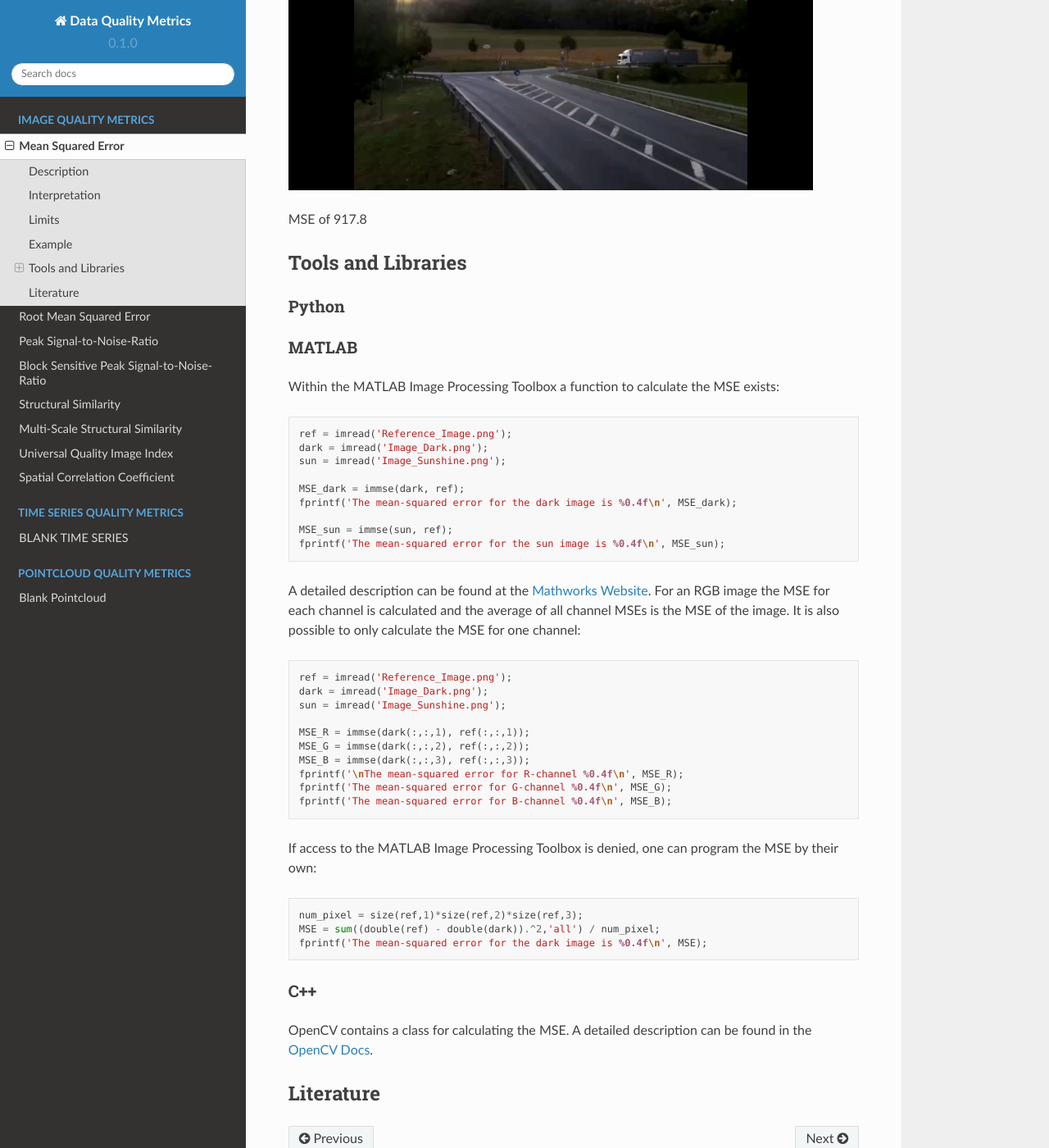
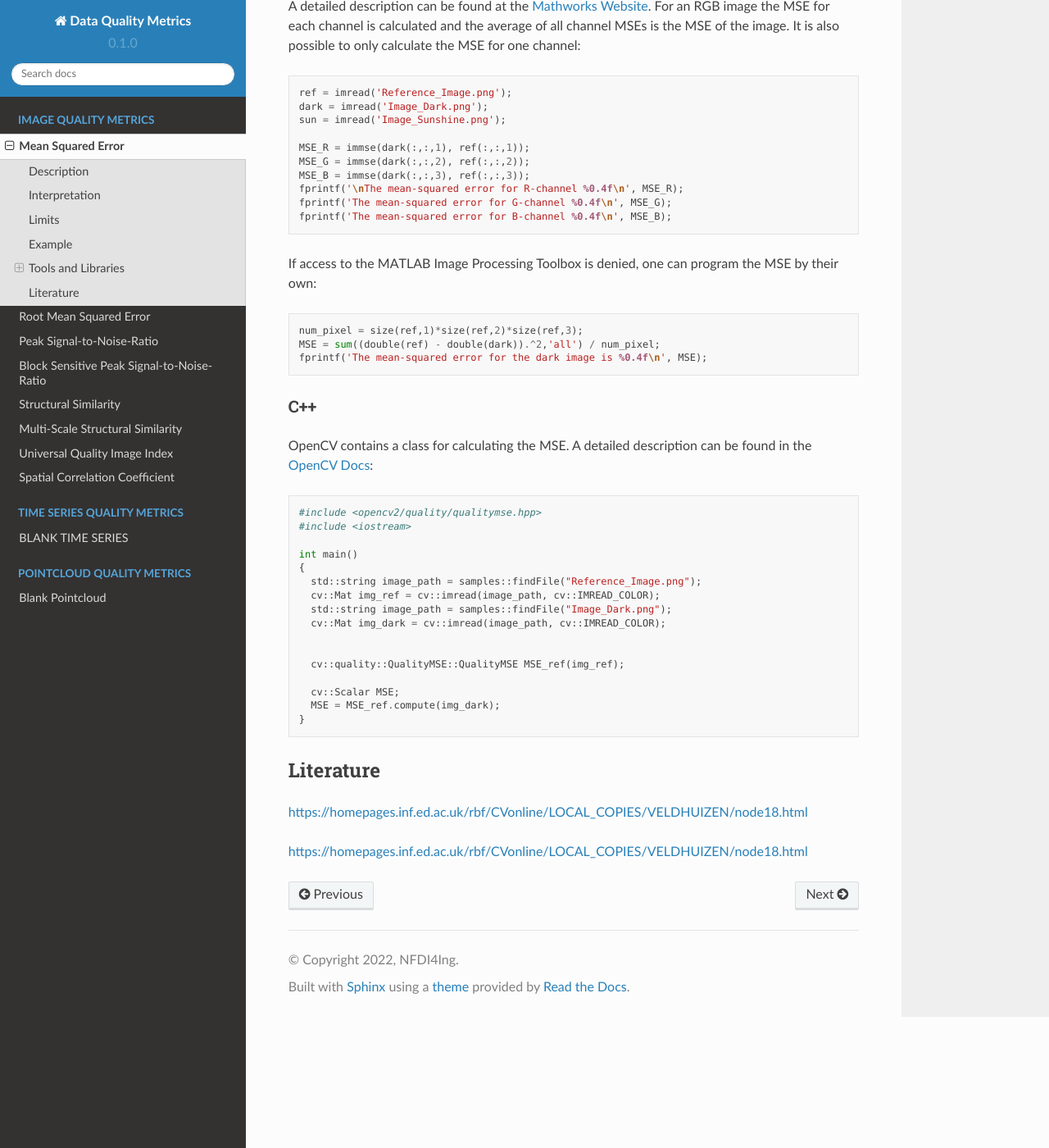
Before and after one commit to HDierend/Data-Quality-Metrics, a Sphinx documentation site: the page built from docs/source/image_quality/MeanSquared_Error.rst, in a window 1280 px wide and 1400 px high, scrolled down 1856 px. Shown: the whole window at 82% size. Built offline with Sphinx 7.4.7 and the Read the Docs theme 2.0.0, drawn with Linux system fonts in a browser that asks for light colours; some of the changed text lies outside the part shown.

Commit message:
Update MeanSquared_Error.rst
Added python and C++ code

```diff
--- a/docs/source/image_quality/MeanSquared_Error.rst
+++ b/docs/source/image_quality/MeanSquared_Error.rst
@@ -32,20 +32,19 @@
 ******************
 An image from a traffic surveillance camera in Germany is used to show the MSE results.
 
+Reference Image
 .. image:: examples/Reference_Image.png
   :width: 640
 
-Reference Image
 
+MSE of 2075.3
 .. image:: examples/Image_Dark.png
   :width: 640
 
-MSE of 2075.3
 
+MSE of 917.8
 .. image:: examples/Image_Sunshine.png
   :width: 640
-
-MSE of 917.8
 
 ********************
 Tools and Libraries
@@ -53,6 +52,19 @@
 
 Python
 =========
+In Python the package **sewar** contains multiple image quality metrics. One of them is the MSE.
+
+Install package:: pip install sewar
+
+Calculate MSE:
+::
+  from sewar.full_ref import mse
+  from PIL import Image
+
+  img1 = Image.open('Reference_Image.png')
+  img2 = Image.open('Image_Dark.png')
+  mse(img1,img2)
+
 
 MATLAB
 =========
@@ -89,8 +101,28 @@
 
 C++
 =========
-OpenCV contains a class for calculating the MSE. A detailed description can be found in the `OpenCV Docs <https://docs.opencv.org/4.x/d7/d80/classcv_1_1quality_1_1QualityMSE.html#a82ba740a06f48562a08517079712218c>`_.
+OpenCV contains a class for calculating the MSE. A detailed description can be found in the `OpenCV Docs <https://docs.opencv.org/4.x/d7/d80/classcv_1_1quality_1_1QualityMSE.html#a82ba740a06f48562a08517079712218c>`_:
+::
+  #include <opencv2/quality/qualitymse.hpp>
+  #include <iostream>
+
+  int main()
+  {
+    std::string image_path = samples::findFile("Reference_Image.png");
+    cv::Mat img_ref = cv::imread(image_path, cv::IMREAD_COLOR);
+    std::string image_path = samples::findFile("Image_Dark.png");
+    cv::Mat img_dark = cv::imread(image_path, cv::IMREAD_COLOR);
+
+
+    cv::quality::QualityMSE::QualityMSE MSE_ref(img_ref);
+
+    cv::Scalar MSE;
+    MSE = MSE_ref.compute(img_dark);
+  }
 
 ********************
 Literature
 ********************
+https://homepages.inf.ed.ac.uk/rbf/CVonline/LOCAL_COPIES/VELDHUIZEN/node18.html
+
+https://homepages.inf.ed.ac.uk/rbf/CVonline/LOCAL_COPIES/VELDHUIZEN/node18.html
```
